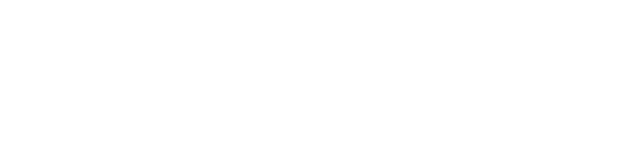
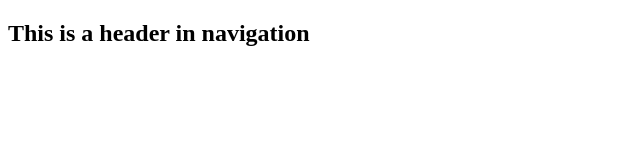
Before and after one commit to developerchil/hubble-landing-page-v1, a plain HTML site: page index.html in a window 1280 px wide. Shown: the whole page, without its empty margins (0-640 px from the left). Drawn offline with Linux system fonts and the light colour scheme.

Commit message:
added navigation in index file

```diff
--- a/index.html
+++ b/index.html
@@ -7,6 +7,9 @@
     <title>New Git Repo</title>
 </head>
 <body>
+    <nav>
+        <h1>This is a header in navigation</h1>
+    </nav>
 
 </body>
 </html>
```
